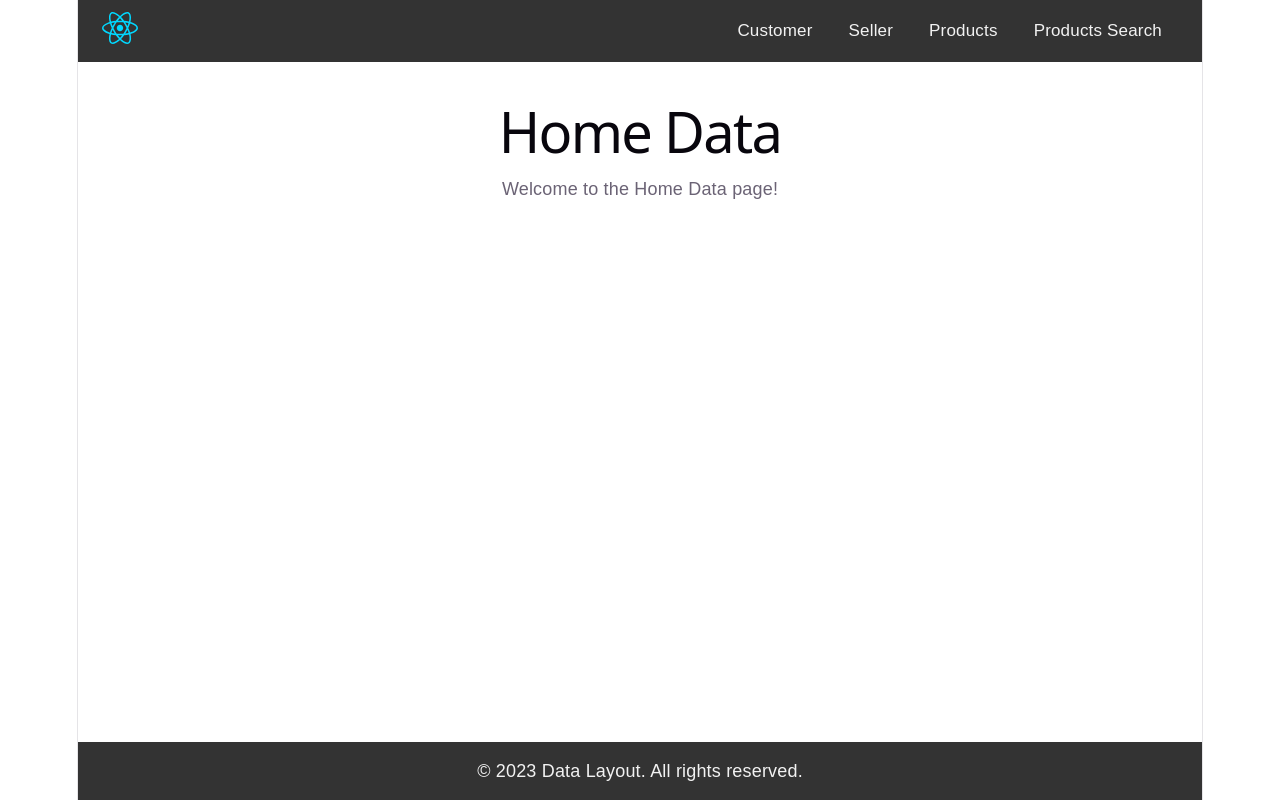
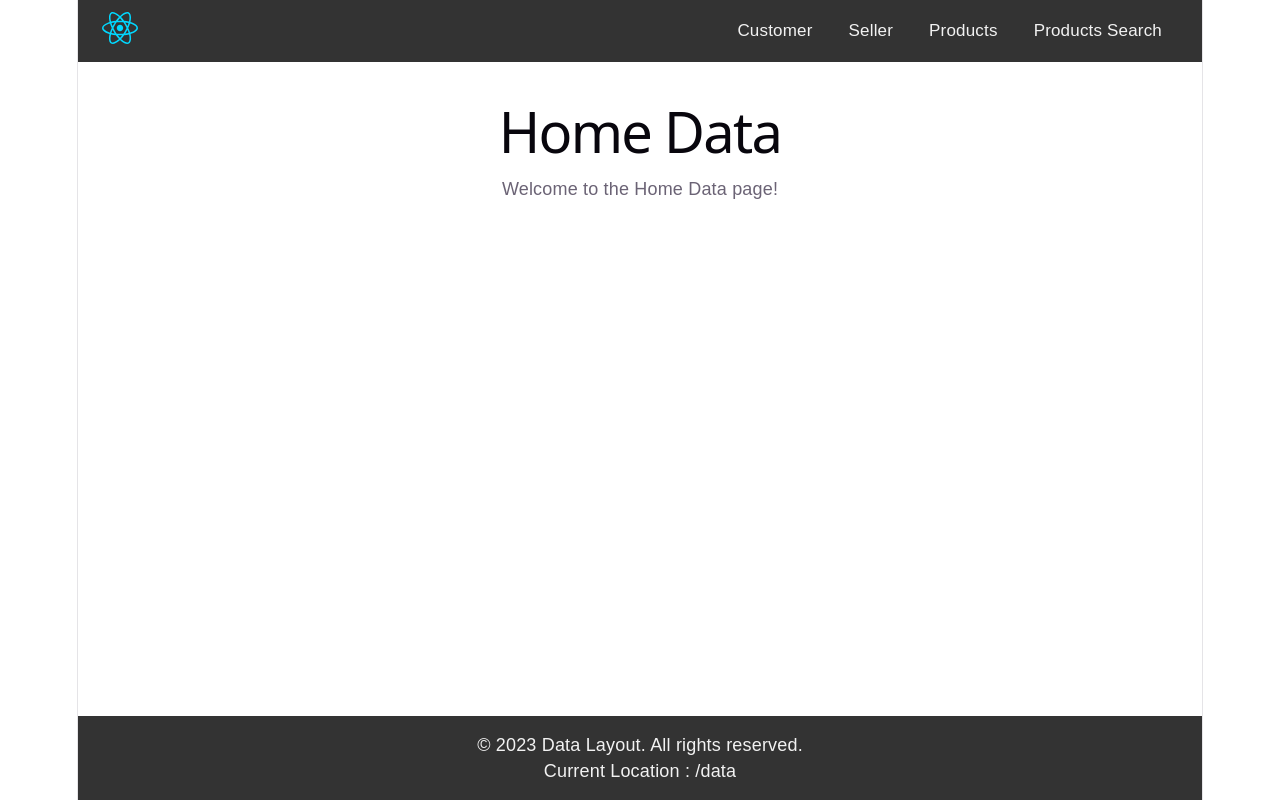
Before and after one commit to xoghub/react-pnz-app, a React (Vite) app: page /data in a window 1280 px wide. Built offline with nearby package versions, Linux system fonts and the light colour scheme.

Commit message:
feat: useLocation for current url of the page

```diff
--- a/src/data/DataLayout.tsx
+++ b/src/data/DataLayout.tsx
@@ -1,10 +1,12 @@
-import { NavLink, Outlet } from "react-router";
+import { NavLink, Outlet, useLocation } from "react-router";
 import reactLogo from "../assets/react.svg";
 import "./DataLayout.css";
 
 
 export default function DataLayout() {
-    return (
+  const currentLocation = useLocation();
+
+  return (
       <>
         <header className="header-bar">
           <NavLink to="/data" className="logo-link">
@@ -38,6 +40,7 @@ export default function DataLayout() {
         </div>
         <div className="data-footer">
           <p>&copy; 2023 Data Layout. All rights reserved.</p>
+          <p>Current Location : {currentLocation.pathname}{currentLocation.search}{currentLocation.hash}</p>
         </div>
       </>
     );
```
